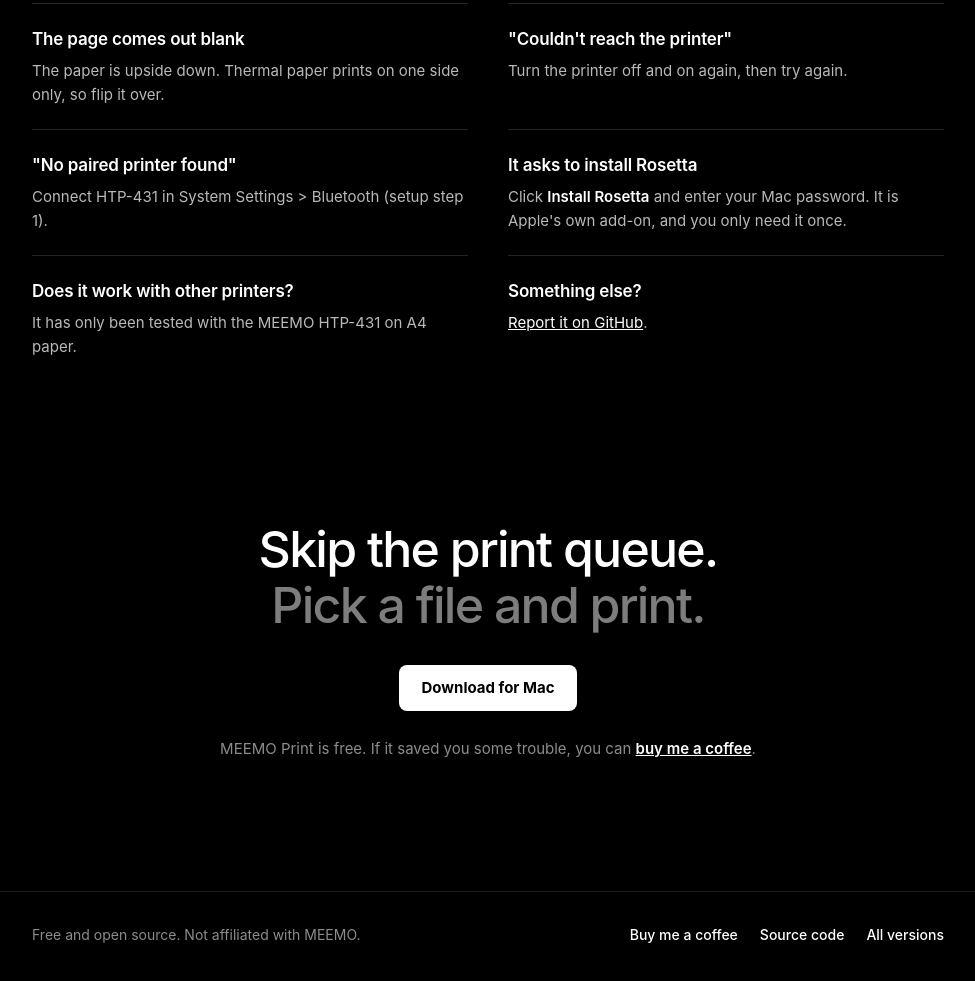
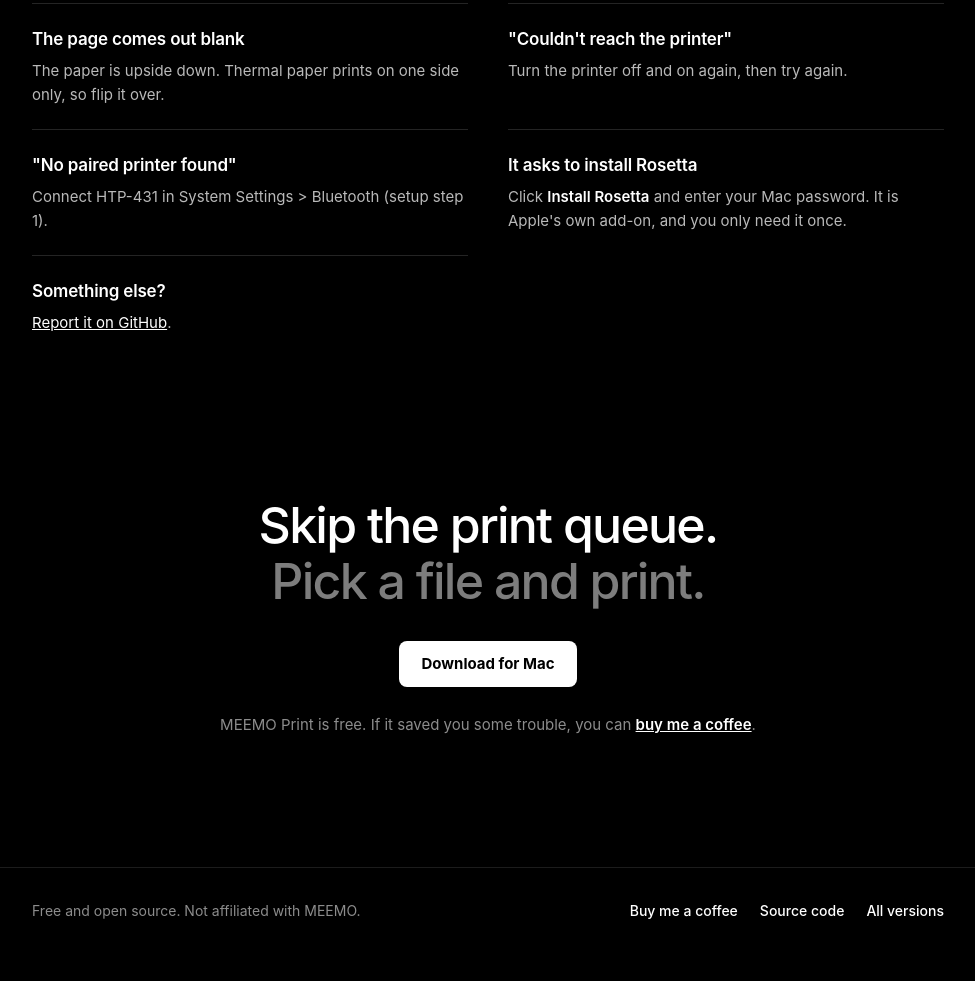
Before and after one commit to rocher71/meemo-print-mac, a plain HTML site: page docs/index.html in a window 1280 px wide. Shown: the part 2210-3191 px from the top of the page, without its empty margins (152-1127 px from the left). Drawn offline with Linux system fonts and the light colour scheme; a web font is replaced by a local one.

Commit message:
Site: drop the other-printers question
Co-Authored-By: Claude Fable 5.2 <noreply@anthropic.com>
Claude-Session: https://claude.ai/code/session_01AW7MBQ3X5gVZ4chGQJ8QVF

```diff
--- a/docs/index.html
+++ b/docs/index.html
@@ -267,10 +267,6 @@
         <dd><span lang="en">Click <b>Install Rosetta</b> and enter your Mac password. It is Apple's own add-on, and you only need it once.</span><span lang="ko"><b>Rosetta 설치</b>를 누르고 맥 암호를 입력하세요. Apple이 제공하는 추가 기능이고 한 번만 설치하면 됩니다.</span></dd>
       </div>
       <div>
-        <dt><span lang="en">Does it work with other printers?</span><span lang="ko">다른 프린터에서도 되나요?</span></dt>
-        <dd><span lang="en">It has only been tested with the MEEMO HTP-431 on A4 paper.</span><span lang="ko">MEEMO HTP-431과 A4 용지로만 확인했습니다.</span></dd>
-      </div>
-      <div>
         <dt><span lang="en">Something else?</span><span lang="ko">다른 문제인가요?</span></dt>
         <dd><span lang="en"><a href="https://github.com/rocher71/meemo-print-mac/issues">Report it on GitHub</a>.</span><span lang="ko"><a href="https://github.com/rocher71/meemo-print-mac/issues">GitHub에 제보해 주세요</a>.</span></dd>
       </div>
```
